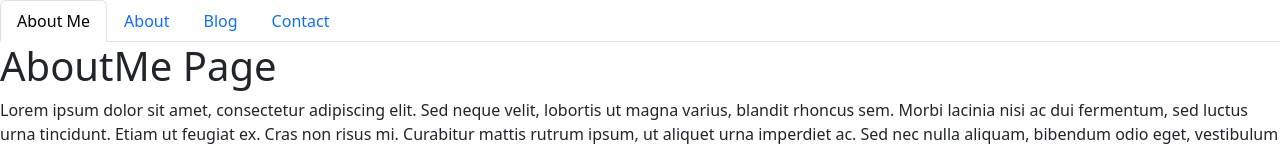
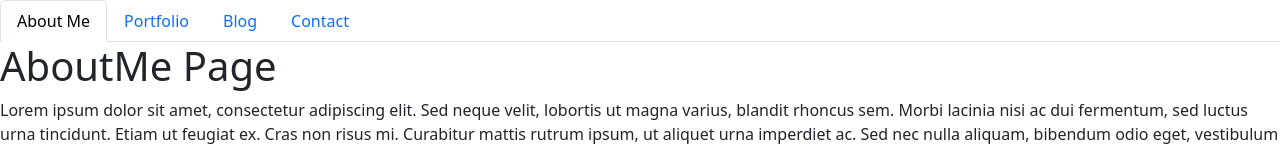
Before and after one commit to dakenny5241/react-portfolio-project, a React (Create React App) app: page / in a window 1280 px wide. Shown: the top 150 px of the page. Built offline with nearby package versions, Linux system fonts and the light colour scheme.

Commit message:
changing About component to Portfolio component -5

```diff
--- a/src/components/NavTabs.js
+++ b/src/components/NavTabs.js
@@ -23,7 +23,7 @@ function NavTabs({ currentPage, handlePageChange }) {
           // Check to see if the currentPage is `Portfolio`, and if so we use the active link class from bootstrap. Otherwise, we set it to a normal nav-link
           className={currentPage === 'Portfolio' ? 'nav-link active' : 'nav-link'}
         >
-          About
+          Portfolio
         </a>
       </li>
       <li className="nav-item">
```
